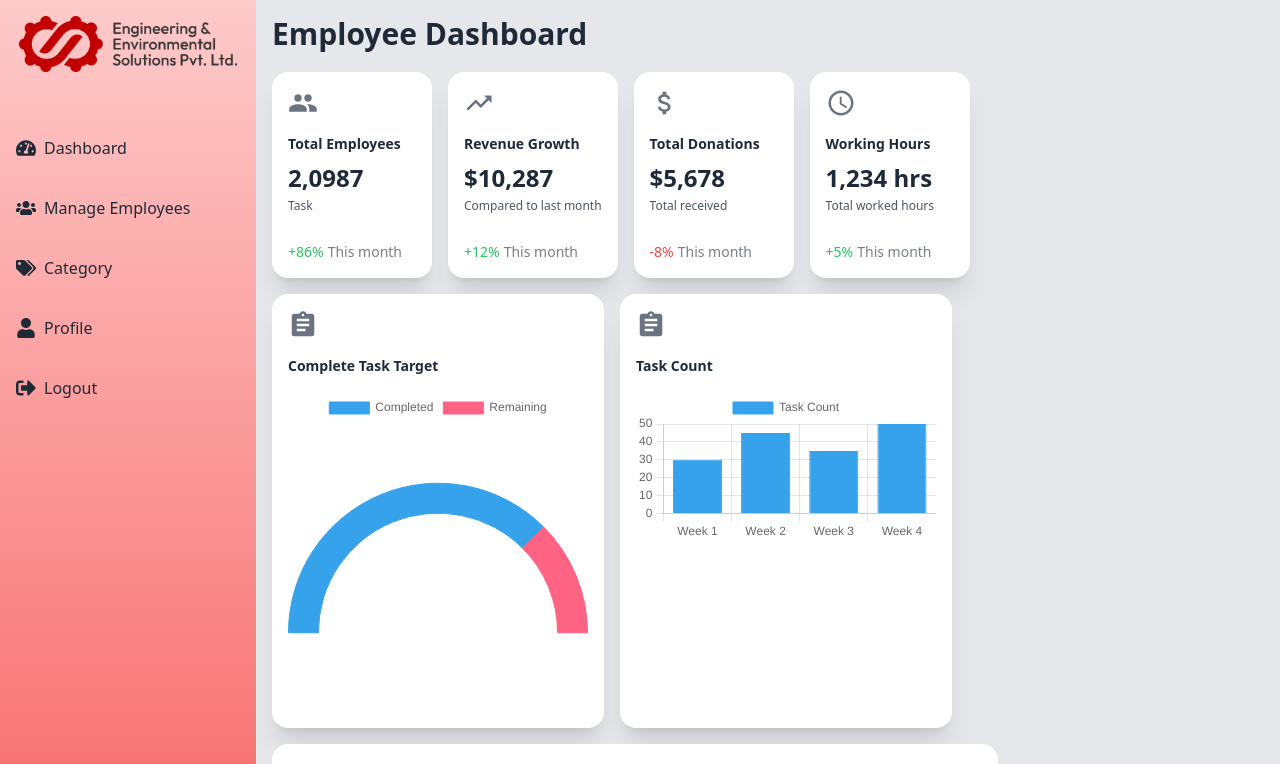
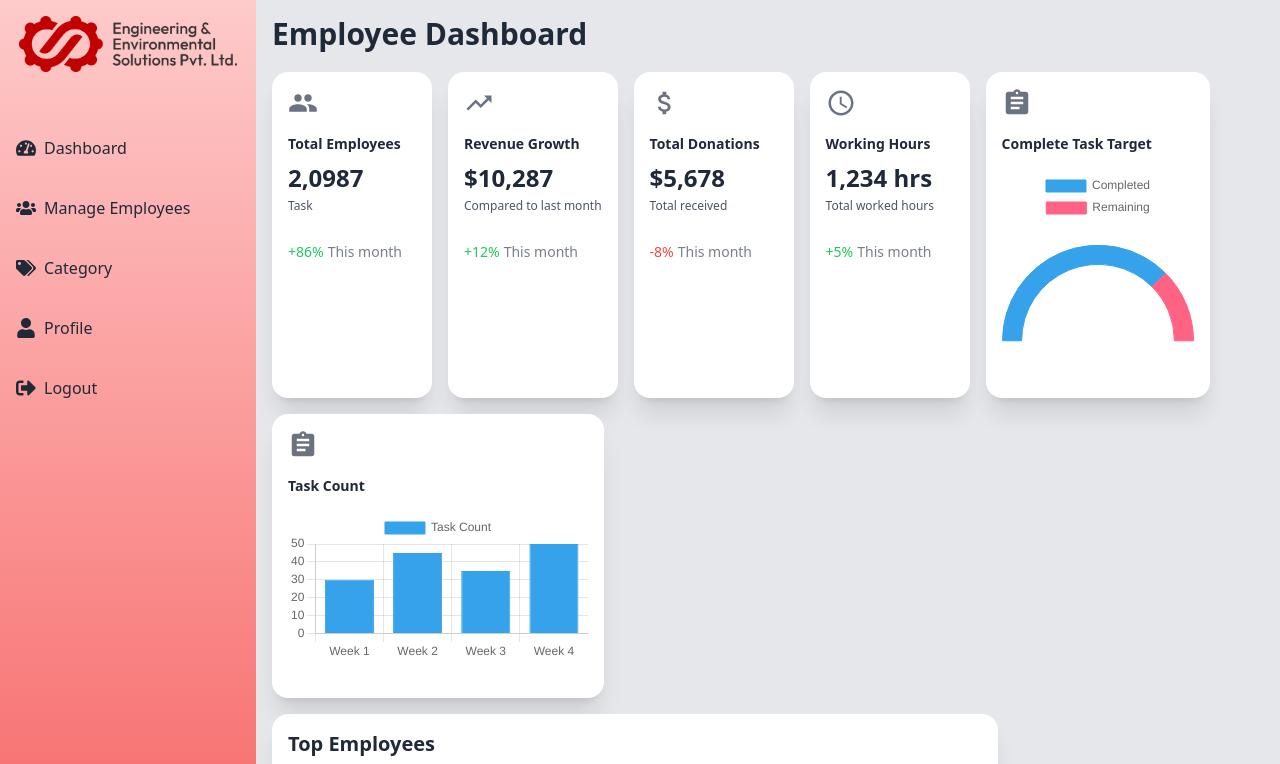
Before and after one commit to salman2696/hr-management-dashboard, a React (Vite) app: page / in a window 1280 px wide. Shown: the top 764 px of the page. Built offline with nearby package versions, Linux system fonts and the light colour scheme.

Commit message:
chart changes

```diff
--- a/src/components/Card.jsx
+++ b/src/components/Card.jsx
@@ -1,20 +1,53 @@
-import React from 'react';
-import PropTypes from 'prop-types';
-import { Doughnut, Bar } from 'react-chartjs-2';
-import { Chart as ChartJS, CategoryScale, LinearScale, BarElement, Title, Tooltip, Legend, ArcElement } from 'chart.js';
+import React from "react";
+import PropTypes from "prop-types";
+import { Doughnut, Bar } from "react-chartjs-2";
+import {
+  Chart as ChartJS,
+  CategoryScale,
+  LinearScale,
+  BarElement,
+  Title,
+  Tooltip,
+  Legend,
+  ArcElement,
+} from "chart.js";
 
-ChartJS.register(CategoryScale, LinearScale, BarElement, Title, Tooltip, Legend, ArcElement);
+ChartJS.register(
+  CategoryScale,
+  LinearScale,
+  BarElement,
+  Title,
+  Tooltip,
+  Legend,
+  ArcElement
+);
 
-const Card = ({ icon, title, value, description, percentageChange = '', period, type, data }) => {
+const Card = ({
+  icon,
+  title,
+  value,
+  description,
+  percentageChange = "",
+  period,
+  type,
+  data,
+}) => {
   const renderChart = () => {
     switch (type) {
-      case 'circular':
-        return <Doughnut data={data} options={{
-          rotation: 270,
-          circumference: 180,
-          cutout: '80%' // Adjust this to control the thickness
-        }}  />;
-      case 'bar':
+      case "circular":
+        return (
+          <div className="h-48">
+          <Doughnut
+            data={data}
+            options={{
+              rotation: 270,
+              circumference: 180,
+              cutout: "80%", // Adjust this to control the thickness
+            }}
+          />
+          </div>
+        );
+      case "bar":
         return <Bar data={data} />;
       default:
         return null;
@@ -26,9 +59,7 @@ const Card = ({ icon, title, value, description, percentageChange = '', period,
       {icon}
       <p className="card-title text-sm font-bold mt-4">{title}</p>
       {type ? (
-        <div className="mt-4">
-          {renderChart()}
-        </div>
+        <div className="mt-4">{renderChart()}</div>
       ) : (
         <div className="flex flex-col gap-1 my-2">
           <h1 className="text-2xl font-bold text-gray-800">{value}</h1>
@@ -36,7 +67,11 @@ const Card = ({ icon, title, value, description, percentageChange = '', period,
         </div>
       )}
       <div className="flex flex-row gap-1 mt-5 text-sm">
-        <div className={`text-green-500 ${percentageChange.startsWith('-') ? 'text-red-500' : ''}`}>
+        <div
+          className={`text-green-500 ${
+            percentageChange.startsWith("-") ? "text-red-500" : ""
+          }`}
+        >
           {percentageChange}
         </div>
         <div className="stat-title">{period}</div>
```
